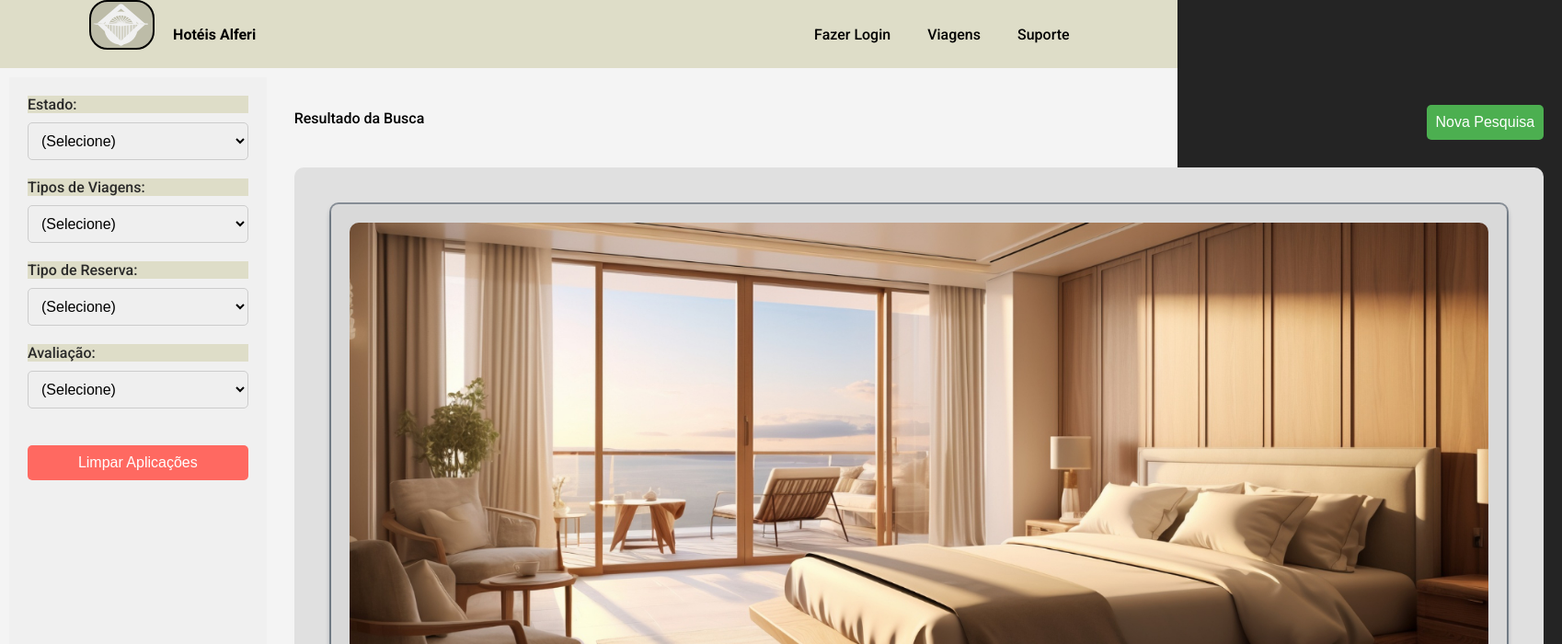
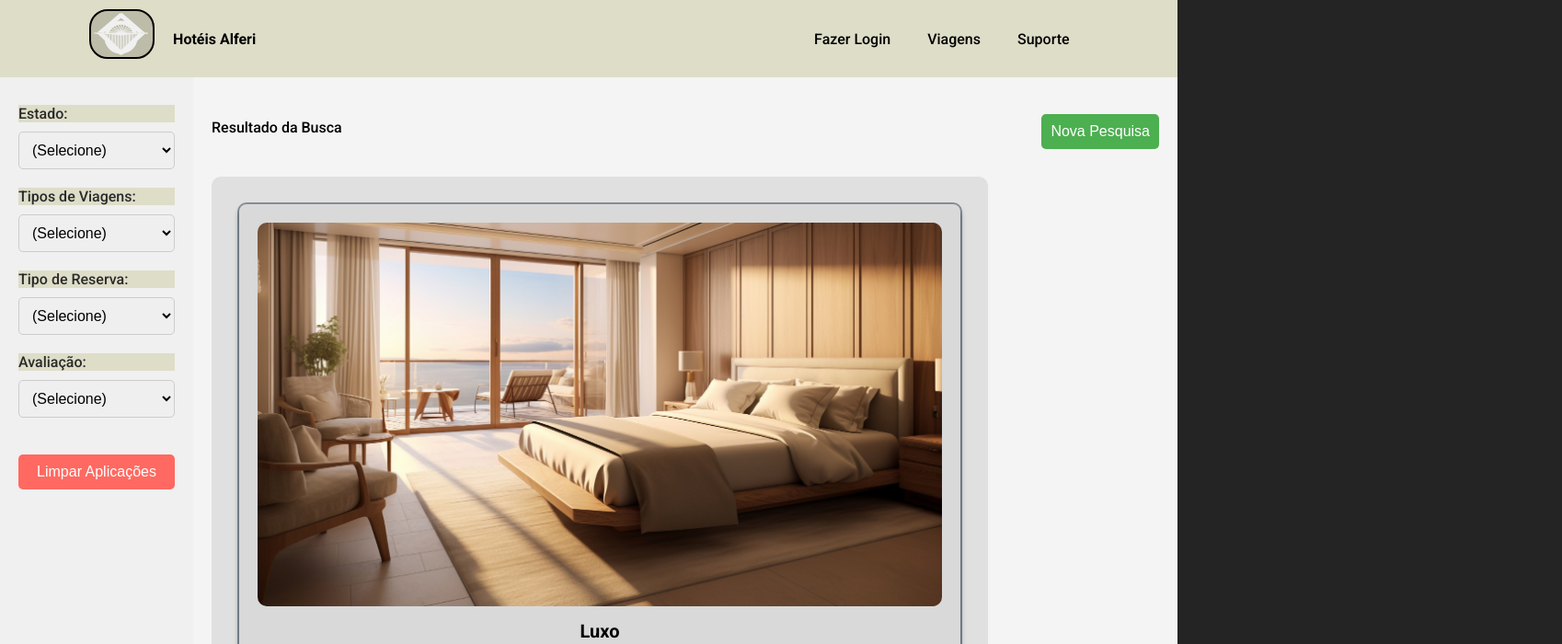
Before and after one commit to NeoPato/Alferi_Reserva_Hoteis, a React (Vite) app: page /viagens in a window 1280 px wide. Shown: the top 700 px of the page at 92% size, 1698 px wide, since content can reach past the window. Built offline with nearby package versions, Linux system fonts and the light colour scheme.

Commit message:
muitas atualizações

```diff
--- a/package.json
+++ b/package.json
@@ -21,6 +21,9 @@
     "fastify": "^4.28.0",
     "fastify-type-provider-zod": "^1.2.0",
     "fs": "^0.0.1-security",
+    "install": "^0.13.0",
+    "npm": "^11.4.2",
+    "prebuild-install": "^7.1.3",
     "react": "^18.2.0",
     "react-bootstrap": "^2.10.3",
     "react-bootstrap-icons": "^1.11.4",
--- a/src/pages/Suporte.jsx
+++ b/src/pages/Suporte.jsx
@@ -34,17 +34,17 @@ function Suporte() {
                 <h2>WhatsApp</h2>
                 <div className={style.inputsDiv}>
                     <div>
-                        <label htmlFor="name">Nome</label>
+                        <label style={{ background: "white" }} htmlFor="name">Nome: </label>
                         <input type="text" id="name" name="name" value={formData.name} onChange={handleChange} required />
                     </div>
                     <br />
                     <div>
-                        <label htmlFor="email">Email</label>
+                        <label style={{ background: "white" }} htmlFor="email">Email: </label>
                         <input type="email" id="email" name="email" value={formData.email} onChange={handleChange} required />
                     </div>
                     <br />
                     <div>
-                        <label htmlFor="message">Mensagem</label>
+                        <label style={{ background: "white" }} htmlFor="message">Mensagem: </label>
                         <textarea className={style.message} id="message" name="message" value={formData.message} onChange={handleChange} required></textarea>
                     </div>
                     <button className={style.btnCont} onClick={handleWhatsAppMessage}>Enviar mensagem</button>
--- a/src/styles/components/Card.module.css
+++ b/src/styles/components/Card.module.css
@@ -2,7 +2,7 @@
     background-color: #D9D9D9;
     border-radius: 8px;
     padding: 20px;
-    width: 115cap;
+    width: 100%;
     box-shadow: rgba(6, 24, 44, 0.4) 0px 0px 0px 2px, rgba(6, 24, 44, 0.65) 0px 4px 6px -1px, rgba(255, 255, 255, 0.08) 0px 1px 0px inset;
     display: flex;
     flex-direction: column;
@@ -23,7 +23,7 @@
 }
 
 .cardFooter {
-    font-size: 14px;
+    font-size: 1.2rem serif;
 }
 
 .cardButton {
@@ -31,7 +31,7 @@
     color: #fff;
     border: none;
     border-radius: 5px;
-    width: 100cap;
+    width: auto;
     padding: 8px 15px;
     cursor: pointer;
     transition: background-color 0.3s;
--- a/src/styles/components/menu.module.css
+++ b/src/styles/components/menu.module.css
@@ -5,6 +5,7 @@
   background-color: #deddc8;
   box-sizing: border-box;
   width: 100%;
+  margin: 0;
   box-shadow: rgba(0, 0, 0, 0.16) 0px 1px 4px;
 }
 
@@ -15,7 +16,7 @@
 }
 
 .BarraMenu h4 {
-  float: left; /* Keep h4 floated to the left */
+  float: left;
   color: #000;
   padding-right:15cm;
 }
@@ -23,6 +24,7 @@
 .BarraMenu img{
   background-color: #bdbca8;
   border-radius: 20px;
+  margin-top: 10px;
   height: 50px;
   width: auto;
   border: 2px solid black;
--- a/src/styles/pages/App.module.css
+++ b/src/styles/pages/App.module.css
@@ -5,8 +5,9 @@
   justify-content: center;
   text-align: center;
   width: 100%;
+  margin: 0;
+  max-width: 100vw;
   background-color: #fff;
-  flex-wrap: wrap;
 }
 .TelaPrincipal h1, h4, h5 {
   color: #1C1C1C;
@@ -56,12 +57,12 @@
 }
 
 .imagensEstados img {
-  width: 405px;
+  width: 340px;
   height: 295px;
 }
 
 .TravelType h5, .StateAvailability h5 {
   margin: 10px 0 0 0;
   opacity: 0.9;
-  font-size: 16px;
+  font-size: 18px;
 }
--- a/src/styles/pages/Cadastrar.module.css
+++ b/src/styles/pages/Cadastrar.module.css
@@ -19,14 +19,24 @@
 
 .leftPanel, .rightPanel {
     display: flex;
-    flex-wrap: wrap;
+    flex-direction: column;
     justify-content: center;
     align-items: center;
     width: 100%;
-    padding: 200px;
+    padding: 0 200px;
     box-sizing: border-box;
 }
-
+.rightPanel{
+    display: flex;
+    flex-direction: column;
+    justify-content: center;
+    align-items: center;
+    height: auto;
+    max-height: 90vh;
+    width: 100%;
+    padding: 0 200px;
+    box-sizing: border-box;
+}
 .leftPanel {
     background-color: #C0C0C0;
     border-top-right-radius: 40px;
@@ -71,8 +81,11 @@
 
 .cadastrarBox {
     background-color: #F5F5F5;
+    margin-top: 80px;
+    height: 80vh;
+    width: 80%;
+    max-height: 100vh;
     padding: 40px;
-    border-radius: 15px;
     box-shadow: 0px 0px 10px rgba(0, 0, 0, 0.1);
     text-align: center;
 }
@@ -95,6 +108,7 @@
     border: 1px solid #000;
     border-radius: 10px;
     box-shadow: rgba(100, 100, 111, 0.2) 0px 7px 29px 0px;
+    height: 5vh;
 }
 
 .inputGroup img {
--- a/src/styles/pages/Login.module.css
+++ b/src/styles/pages/Login.module.css
@@ -19,11 +19,12 @@
 
 .leftPanel, .rightPanel {
     display: flex;
-    flex-wrap: wrap;
     justify-content: center;
+    flex-direction: column;
     align-items: center;
-    width: 100%;
-    padding: 200px;
+    width: auto;
+    height: auto;
+    padding: 0 200px;
     box-sizing: border-box;
 }
 
--- a/src/styles/pages/Viagens.module.css
+++ b/src/styles/pages/Viagens.module.css
@@ -17,18 +17,15 @@ span{
 
 .leftPane {
     gap: 30px;
-    margin: 10px;
     display: block;
     width: 20%;
-    border-top: 10px;
+    border-top: 10px solid #f0f0f0;
     background-color: #f0f0f0;
 }
 
 .rightPane {
-    margin: 0, 10px;
     gap: 30px;
-    width: 80%;
-    height: auto;
+    width: 100%;
     padding: 20px;
 }
 
@@ -46,11 +43,11 @@ span{
 }
 
 .inputField, .selectField {
-    margin-bottom: 20px; /* Adjusted margin */
+    margin-bottom: 20px;
     padding: 10px;
     border: 1px solid #ccc;
     border-radius: 5px;
-    font-size: 1rem; /* Adjusted font size */
+    font-size: 1rem;
 }
 
 .clearButton {
@@ -59,12 +56,12 @@ span{
     color: white;
     border: none;
     cursor: pointer;
-    border-radius: 5px; /* Added border radius */
-    font-size: 1rem; /* Adjusted font size */
+    border-radius: 5px;
+    font-size: 1rem;
 }
 
 .clearButton:hover {
-    background-color: #d1483e; /* Adjusted hover color */
+    background-color: #d1483e;
 }
 
 .resultsHeader {
@@ -80,23 +77,23 @@ span{
     color: white;
     border: none;
     cursor: pointer;
-    border-radius: 5px; /* Added border radius */
-    font-size: 1rem; /* Adjusted font size */
+    border-radius: 5px;
+    font-size: 1rem;
 }
 
 .resultsContainer {
     display: flex;
     flex-wrap: wrap;
-    padding: 20px; /* Added padding */
-    background-color: #e0e0e0; /* Added background color */
-    border-radius: 10px; /* Added border radius */
+    padding: 10px;
+    width: 80%;
+    background-color: #e0e0e0;
+    border-radius: 10px;
 }
 
 .resultItem {
-    width: 100vw;
-    height: auto;
+    width: 80%;
     margin: 5px;
     padding: 10px;
     background-color: #ffffff;
-    border-radius: 5px; /* Added border radius */
+    border-radius: 5px;
 }
--- a/src/styles/pages/checkIn.module.css
+++ b/src/styles/pages/checkIn.module.css
@@ -6,8 +6,8 @@
     background-color: #f9f9f9;
     border-radius: 10px;
     box-shadow: 0 4px 8px rgba(0, 0, 0, 0.1);
-    max-width: 700px; /* Aumentei o tamanho para acomodar melhor o conteúdo */
-    margin: 0 auto;
+    max-width: 75vw;
+    margin: 0;
 }
 
 h1 {
--- a/src/styles/pages/suporte.module.css
+++ b/src/styles/pages/suporte.module.css
@@ -19,13 +19,15 @@
     font-weight: bold;
     margin-bottom: 5px;
     font-family: 'Roboto', sans-serif;
-    color: #555;
+
     width: 100%;
     text-align: left;
 }
 .inputsDiv input{
     width: 60vw;
     gap: 20px;
+    background-color: #fff ;
+    color: #333;
 }
 .inputsDiv,
 .message {
@@ -33,8 +35,10 @@
     width: 70vw;
     padding: 15px;
     margin: 10px;
+    color: #333;
     margin-bottom: 10px;
     border: 1px solid #ccc;
+    background-color: #fff;
     border-radius: 8px;
     font-size: 16px;
     box-shadow: 0 2px 4px rgba(0, 0, 0, 0.1);
```
Also changed, not shown: 1 other file (tests, documents, lock files or other folders).
